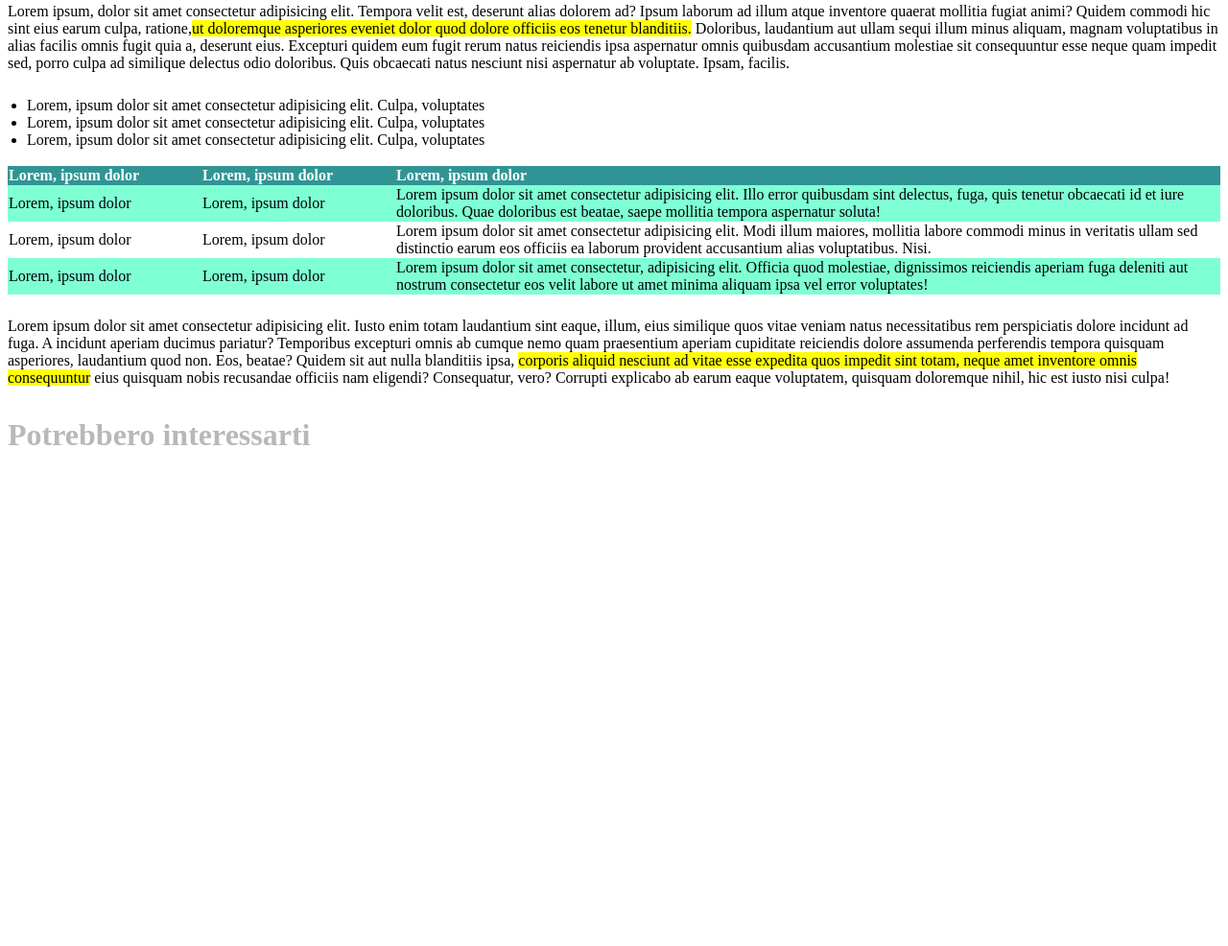
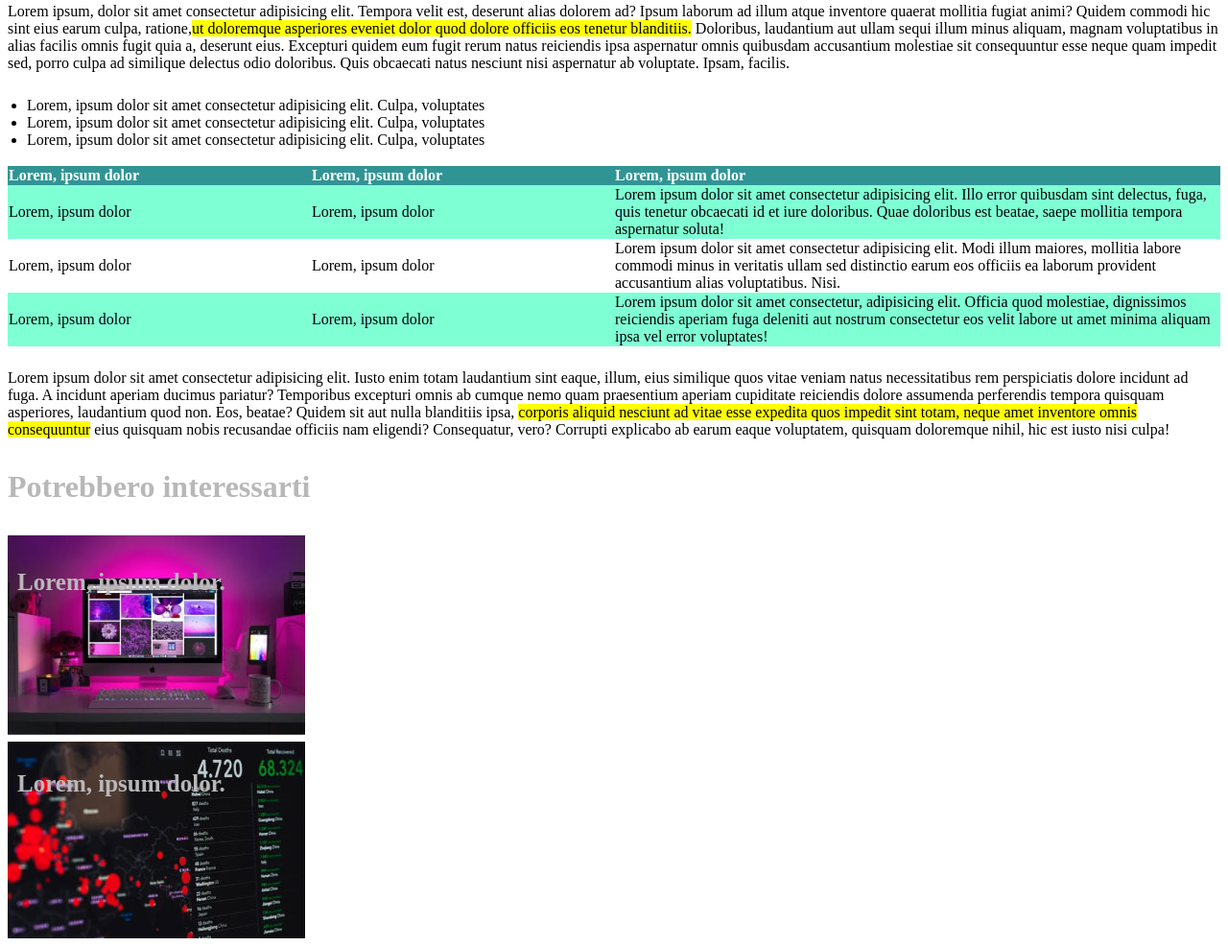
Before and after one commit to simonemoretti94/html-css-boolaner, a plain HTML site: page index.html in a window 1280 px wide. Shown: the part 920-1906 px from the top of the page at 96% size. Before the commit the page ends 1424 px from the top, so only its background shows below. Drawn offline with Linux system fonts and the light colour scheme.

Commit message:
3rd commit

```diff
--- a/css/style.css
+++ b/css/style.css
@@ -51,6 +51,10 @@
     border-collapse: collapse;
 }
 
+.th1 {
+    width: 50%;
+}
+
 .tr1 {
     background-color: rgb(49, 148, 148);
     text-align: left;
@@ -81,3 +85,37 @@
     color: var(--paragraph-primary)
 
 }
+
+#monitor {
+    background-image: url('/img/monitor.jpg');
+    width: 300px;
+    height: 200px;
+    background-repeat: no-repeat;
+    margin-top: 5px;
+    padding: 10px 0 0 10px;
+}
+
+.p5 {
+    color: var(--paragraph-primary);
+    font-family: 'Times New Roman', Times, serif;
+    font-size: 25px;
+    font-weight: 900;
+
+
+}
+
+#graph {
+    background-image: url('/img/graph.jpg');
+    background-repeat: no-repeat;
+    width: 300px;
+    height: 200px;
+    margin-top: 5px;
+    padding: 5px 0px 0px 10px;
+}
+
+.p6 {
+    color: var(--paragraph-primary);
+    font-family: 'Times New Roman', Times, serif;
+    font-size: 25px;
+    font-weight: 900;
+}
--- a/index.html
+++ b/index.html
@@ -39,9 +39,9 @@
             <table id="chart">
                 <thead>
                     <tr class="tr1">
-                        <th style="width: 200px;">Lorem, ipsum dolor</th>
-                        <th style="width: 200px;">Lorem, ipsum dolor</th>
                         <th>Lorem, ipsum dolor</th>
+                        <th>Lorem, ipsum dolor</th>
+                        <th class="th1">Lorem, ipsum dolor</th>
                     </tr>
                 </thead>
                 <tbody>
@@ -70,7 +70,13 @@
         <header>
             <p class="p4">Potrebbero interessarti</p>
         </header>
+        <div id="monitor">
+            <p class="p5">Lorem, ipsum dolor.</p>
+        </div>
+        <div id="graph">
+            <p class="p6">Lorem, ipsum dolor.</p>
 
+        </div>
     </footer>
 
 </body>
```
